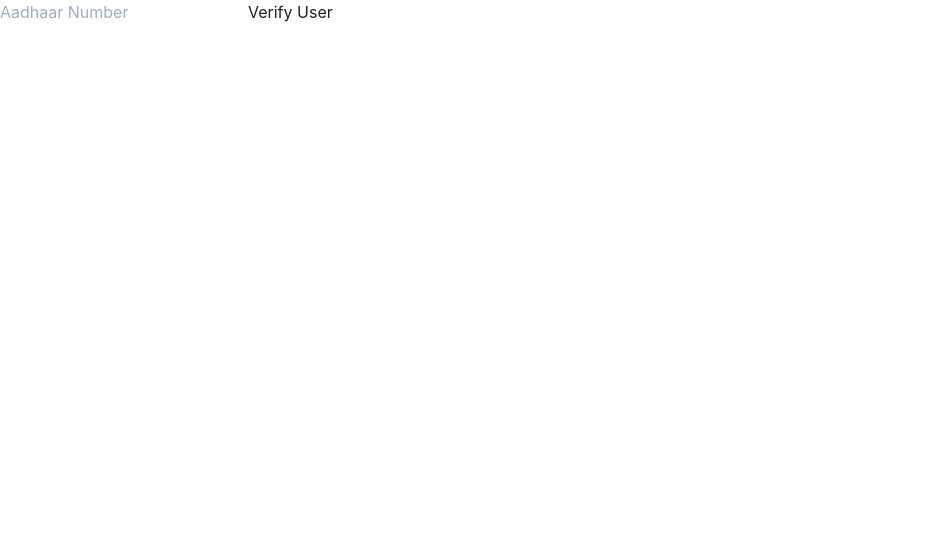
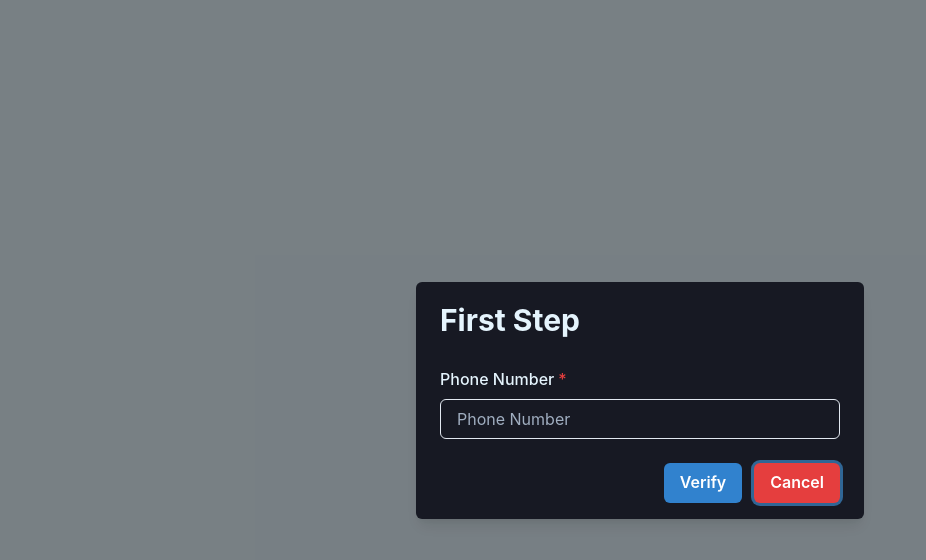
Before and after one commit to freak2810/Banking-System-Front, a Next.js app: page /signup in a window 1280 px wide. Shown: the top 560 px of the page, without its empty margins (0-926 px from the left). Built offline with nearby package versions, Linux system fonts and the light colour scheme.

Commit message:
added signup screens ... just front end

```diff
--- a/components/Signup/AadhaarAlert.tsx
+++ /dev/null
@@ -1,22 +0,0 @@
-interface Identity {
-	aadhaar: string;
-	onChangeHandler: (aadhaarNumber: string) => void;
-	verify: () => void;
-}
-
-export default function AadhaarAlert({
-	aadhaar,
-	onChangeHandler,
-	verify,
-}: Identity) {
-	return (
-		<div>
-			<input
-				placeholder='Aadhaar Number'
-				value={aadhaar}
-				onChange={e => onChangeHandler(e.target.value)}
-			/>
-			<button onClick={verify}>Verify User</button>
-		</div>
-	);
-}
--- /dev/null
+++ b/components/Signup/PhoneDialogue.tsx
@@ -0,0 +1,78 @@
+import {
+	AlertDialog,
+	AlertDialogBody,
+	AlertDialogFooter,
+	AlertDialogHeader,
+	AlertDialogContent,
+	AlertDialogOverlay,
+	FormControl,
+	FormLabel,
+	Input,
+	Button,
+} from '@chakra-ui/react';
+import React, { MutableRefObject } from 'react';
+
+interface Identity {
+	phoneNumber: string;
+	onChangeHandler: (aadhaarNumber: string) => void;
+	verify: () => void;
+	isOpen: boolean;
+	onClose: () => void;
+	cancelRef: MutableRefObject<any>;
+	loading: boolean;
+}
+
+export default function AadhaarAlert({
+	phoneNumber,
+	onChangeHandler,
+	verify,
+	isOpen,
+	onClose,
+	cancelRef,
+	loading,
+}: Identity) {
+	return (
+		<AlertDialog
+			leastDestructiveRef={cancelRef}
+			isOpen={isOpen}
+			onClose={onClose}
+			isCentered
+		>
+			<AlertDialogOverlay>
+				<AlertDialogContent bg='gray.900'>
+					<AlertDialogHeader
+						fontSize='3xl'
+						fontWeight='bold'
+						color='twitter.50'
+					>
+						First Step
+					</AlertDialogHeader>
+					<AlertDialogBody color='twitter.50'>
+						<FormControl isRequired id='email'>
+							<FormLabel>Phone Number</FormLabel>
+							<Input
+								placeholder='Phone Number'
+								value={phoneNumber}
+								onChange={e => onChangeHandler(e.target.value)}
+								type='number'
+							/>
+						</FormControl>
+					</AlertDialogBody>
+					<AlertDialogFooter>
+						<Button
+							isLoading={loading}
+							loadingText='Verifying'
+							colorScheme='blue'
+							onClick={verify}
+						>
+							Verify
+						</Button>
+						<Button ref={cancelRef} colorScheme='red' ml={3} onClick={onClose}>
+							Cancel
+						</Button>
+					</AlertDialogFooter>
+				</AlertDialogContent>
+			</AlertDialogOverlay>
+		</AlertDialog>
+	);
+}
--- /dev/null
+++ b/components/Signup/SignupForm.tsx
@@ -0,0 +1,77 @@
+import {
+	Container,
+	Flex,
+	Heading,
+	FormControl,
+	FormLabel,
+	Input,
+	NumberInput,
+	NumberInputField,
+} from '@chakra-ui/react';
+import React from 'react';
+
+interface SignUpProps {
+	phoneNumber;
+}
+
+export default function SignupForm({ phoneNumber }: SignUpProps) {
+	return (
+		<Container
+			bg='gray.900'
+			maxW='container.lg'
+			boxShadow='dark-lg'
+			padding='6'
+			borderRadius='10px'
+			margin='5%'
+			centerContent
+			color='twitter.50'
+			height='fit-content'
+		>
+			<Heading my='5'>Sign Up</Heading>
+			<Flex wrap='wrap' justify='space-between' width='100%' my='2'>
+				<FormControl maxW='450px' id='firstName' isRequired>
+					<FormLabel>First Name</FormLabel>
+					<Input placeholder='First Name' type='text' />
+				</FormControl>
+				<FormControl maxW='450px' id='LastName' isRequired>
+					<FormLabel>Last Name</FormLabel>
+					<Input placeholder='Last Name' type='text' />
+				</FormControl>
+			</Flex>
+			<Flex wrap='wrap' justify='space-between' width='100%' my='2'>
+				<FormControl maxW='450px' id='phoneNumber' isRequired>
+					<FormLabel>Phone Number</FormLabel>
+					<Input
+						value={phoneNumber}
+						isDisabled
+						placeholder='Phone Number'
+						type='tel'
+					/>
+				</FormControl>
+
+				<FormControl maxW='450px' id='password' isRequired>
+					<FormLabel>Password</FormLabel>
+					<Input placeholder='Password' type='password' />
+				</FormControl>
+
+				<Flex wrap='wrap' justify='space-between' width='100%' my='2'>
+					<NumberInput
+						maxW='450px'
+						defaultValue={18}
+						min={18}
+						max={65}
+						id='age'
+						isRequired
+					>
+						<FormLabel>Age</FormLabel>
+						<NumberInputField />
+					</NumberInput>
+					<FormControl maxW='450px' id='email'>
+						<FormLabel>Email Address</FormLabel>
+						<Input placeholder='Email Address' type='email' />
+					</FormControl>
+				</Flex>
+			</Flex>
+		</Container>
+	);
+}
--- a/components/Signup/index.tsx
+++ b/components/Signup/index.tsx
@@ -1,26 +1,87 @@
-import { useState } from 'react';
-import AadhaarAlert from './AadhaarAlert';
+import { Flex, useToast } from '@chakra-ui/react';
+import { MutableRefObject, RefObject, useRef, useState } from 'react';
+import axiosConfig from '../../config/axiosConfig';
+import PhoneAlert from './PhoneDialogue';
+import { useRouter } from 'next/router';
+import SignupForm from './SignupForm';
+import { phoneNumberSignUpValidation } from '../../utils/validation';
 
 export default function SignUp() {
-	const [aadhaar, setAadhaar] = useState('');
+	const [phoneNumber, setPhoneNumber] = useState<string>('');
+	const [isOpen, setIsOpen] = useState<boolean>(true);
+	const [isVerified, setIsVerified] = useState<boolean>(false);
+	const [loading, setLoading] = useState<boolean>(false);
 
-	function onAadhaarChangedHandler(aadhaarNumber: string) {
-		setAadhaar(aadhaarNumber);
+	const cancelRef = useRef<MutableRefObject<RefObject<any>>>();
+
+	const router = useRouter();
+
+	const toast = useToast();
+	const toastIdRef = useRef<string | undefined | number>();
+
+	function addToToast(
+		title: string,
+		description?: string,
+		status?: string
+	): void {
+		toastIdRef.current = toast({
+			title,
+			description,
+			duration: 5000,
+			isClosable: true,
+			position: 'top',
+			status: status === 'success' ? 'success' : 'error',
+		});
 	}
 
-	function verifyCustomer() {
-		//Customer Verification Logic
+	function onCloseHandler() {
+		setIsOpen(false);
+		router.push('/');
+	}
 
-		console.log(`${aadhaar} verified!`);
+	function onAadhaarChangedHandler(phoneNumber: string) {
+		setPhoneNumber(phoneNumber);
+		setIsVerified(false);
+	}
+
+	async function verifyCustomer() {
+		try {
+			setLoading(true);
+			phoneNumberSignUpValidation(phoneNumber);
+
+			try {
+				const response = await axiosConfig.get(
+					`customers/phone/${phoneNumber}`
+				);
+				if (response.status === 200) {
+					setIsVerified(false);
+					addToToast('Phone Number Already Exists');
+					setPhoneNumber('');
+				}
+			} catch (e) {
+				addToToast('Phone Number Verified', '', 'success');
+				setIsVerified(true);
+				setIsOpen(false);
+			}
+		} catch (e) {
+			addToToast(e.message);
+		} finally {
+			setLoading(false);
+		}
 	}
 
 	return (
-		<div>
-			<AadhaarAlert
-				aadhaar={aadhaar}
+		<Flex bg='twitter.50' minHeight='100vh' justify='center'>
+			<PhoneAlert
+				loading={loading}
+				cancelRef={cancelRef}
+				onClose={onCloseHandler}
+				isOpen={isOpen}
+				phoneNumber={phoneNumber}
 				onChangeHandler={onAadhaarChangedHandler}
 				verify={verifyCustomer}
 			/>
-		</div>
+			{isVerified === true ? <SignupForm phoneNumber={phoneNumber} /> : null}
+		</Flex>
 	);
 }
--- a/components/Statement/StatementGenerator.tsx
+++ b/components/Statement/StatementGenerator.tsx
@@ -53,6 +53,8 @@ export default function StatementGenerator(props: Account) {
 			const privateKey = getPrivateKey(props.accountNumber).privateKey;
 
 			// console.log(publicKey, privateKey);
+
+			console.log(response.data);
 
 			let result: Transaction[] = response.data.map(
 				async ({
--- a/pages/_app.tsx
+++ b/pages/_app.tsx
@@ -1,5 +1,4 @@
-import { ChakraProvider, ColorModeProvider } from '@chakra-ui/react';
-import theme from '../config/chakraconfig';
+import { ChakraProvider } from '@chakra-ui/react';
 import AccountContextProvider from '../context/AccountContext';
 import CustomerContextProvider from '../context/CustomerContext';
 import LoginContextProvider from '../context/LoginContext';
--- a/utils/validation.ts
+++ b/utils/validation.ts
@@ -31,3 +31,10 @@ export const accountNumberValidation = (
 
 	if (!isVerified) throw new Error('Please Verify the Account Number');
 };
+
+export const phoneNumberSignUpValidation = (phoneNumber: string) => {
+	if (phoneNumber.length <= 0) throw new Error('Phone Number is Required');
+
+	if (!/^\(?([0-9]{3})\)?[-. ]?([0-9]{3})[-. ]?([0-9]{4})$/.test(phoneNumber))
+		throw new Error('Phone Number should be of 10 digits only');
+};
```
Also changed, not shown: pages/login.tsx (+13 -1 lines).
